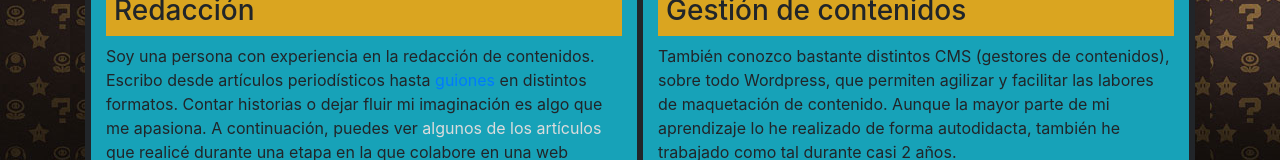
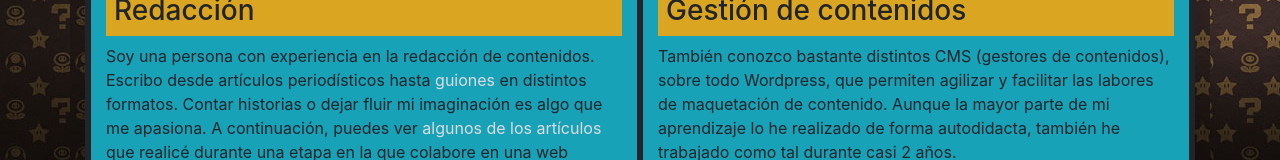
Before and after one commit to jorgelanza87/jorgelanza, a plain HTML site: page index.html in a window 1280 px wide. Shown: the part 140-300 px from the top of the page. Drawn offline with nearby package versions, Linux system fonts and the light colour scheme.

Commit message:
Update index.html

```diff
--- a/index.html
+++ b/index.html
@@ -44,7 +44,7 @@ body {
       <div class="row p-top-10 m-0" style="border: 3px solid">
       <div class="bg-info col-md-6 col-sm-12" style="border: 3px solid">
       <h3 class="p-2 inline-block" style="background-color: GoldenRod">Redacción</h3>
-      <p>Soy una persona con experiencia en la redacción de contenidos. Escribo desde artículos periodísticos hasta <a href="tu_a_que_le_temes.pdf">guiones</a> en distintos formatos. Contar historias o dejar fluir mi imaginación es algo que me apasiona. A continuación, puedes ver <a href="https://www.gamelegant.com/author/capitangrognak/" style="color: Gainsboro">algunos de los artículos</a> que realicé durante una etapa en la que colabore en una web especializada en videojuegos.</p>
+      <p>Soy una persona con experiencia en la redacción de contenidos. Escribo desde artículos periodísticos hasta <a href="tu_a_que_le_temes.pdf" style="color: Gainsboro">guiones</a> en distintos formatos. Contar historias o dejar fluir mi imaginación es algo que me apasiona. A continuación, puedes ver <a href="https://www.gamelegant.com/author/capitangrognak/" style="color: Gainsboro">algunos de los artículos</a> que realicé durante una etapa en la que colabore en una web especializada en videojuegos.</p>
       </div>
       <div class="bg-info col-md-6 col-sm-12" style="border: 3px solid">
         <h3 class="p-2 inline-block" style="background-color: GoldenRod">Gestión de contenidos</h3>
```
